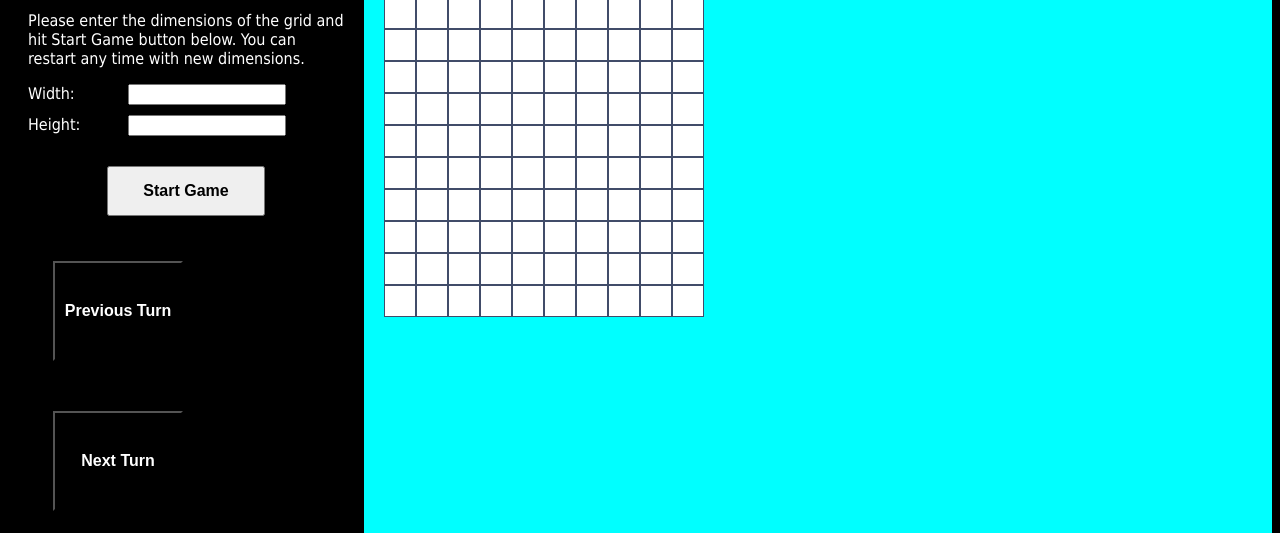
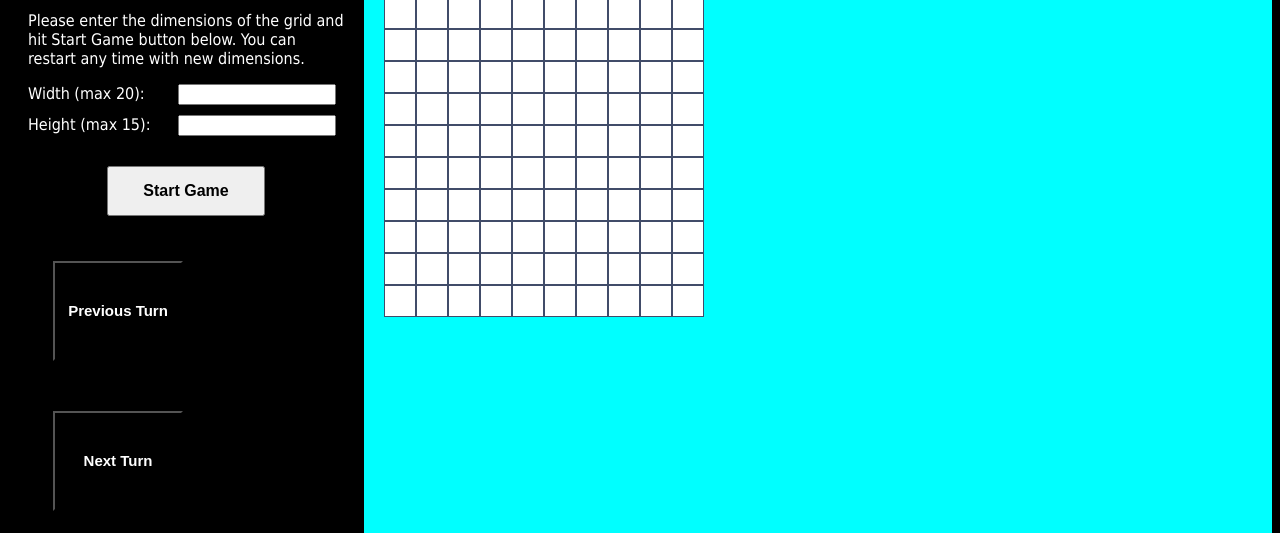
Before and after one commit to neileckford/GameOfLife, a React app: page / in a window 1280 px wide. Shown: the part 267-800 px from the top of the page. Built offline with nearby package versions, Linux system fonts and the light colour scheme.

Commit message:
Limits to grid size and new button styling

```diff
--- a/src/index.css
+++ b/src/index.css
@@ -76,15 +76,14 @@ header{
   color: #fff;
   width: 130px;
   height: 100px;
-  font-size: 16px;
+  font-size: 15px;
   font-weight: bold;
-  white-space: normal;
   margin: 25px;
 }
 
 .gridLabel{
   display: block;
-  width: 100px;
+  width: 150px;
   float: left;
   margin-bottom: 10px;
 }
--- a/src/index.js
+++ b/src/index.js
@@ -3,6 +3,8 @@ import ReactDOM from 'react-dom';
 
 import Grid from './grid'
 import './index.css';
+
+import handleViewport from 'react-in-viewport';
 
 class Game extends React.Component{
 
@@ -16,6 +18,16 @@ class Game extends React.Component{
     initialiseGame = () =>{
         let height = document.getElementById("height").value;
         let width = document.getElementById("width").value;
+
+        if (width > 20){
+            alert("Maximum width 20");
+            width = 15;
+        }
+
+        if (height > 15){
+            alert("Maximum height 15");
+            height = 15;
+        }
 
         this.setState({
             rowCount: height,
@@ -160,9 +172,9 @@ class Game extends React.Component{
                     <h1>Game Of Life</h1>
                     <p>Please enter the dimensions of the grid and hit Start Game button below.
                     You can restart any time with new dimensions.</p>
-                    <label name="width" className="gridLabel">Width: </label>
+                    <label name="width" className="gridLabel">Width (max 20): </label>
                     <input id="width" type="text" name="width" className="gridSize" />
-                    <label name="height" className="gridLabel">Height: </label>
+                    <label name="height" className="gridLabel">Height (max 15): </label>
                     <input id="height" type="text" name="height" className="gridSize" />
 
                     <button id="startButton" onClick={this.initialiseGame}>Start Game</button>
```
